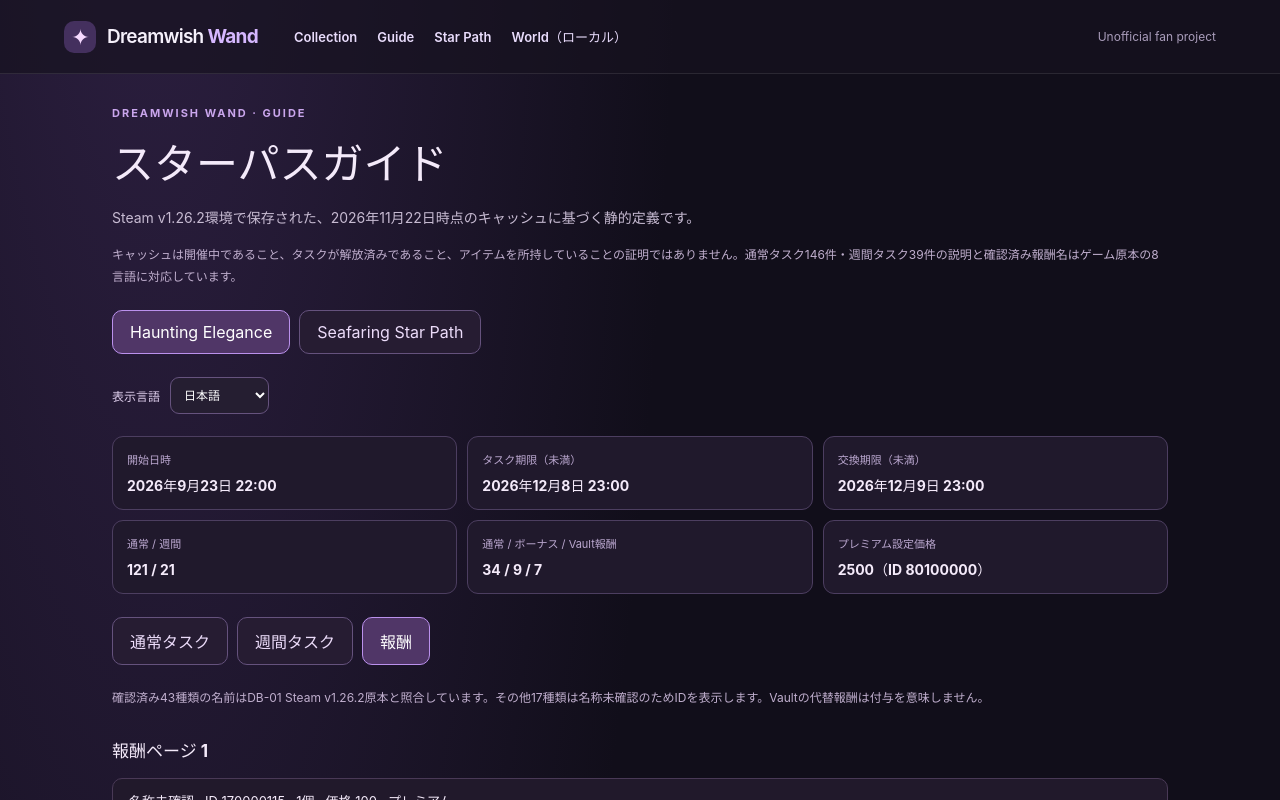
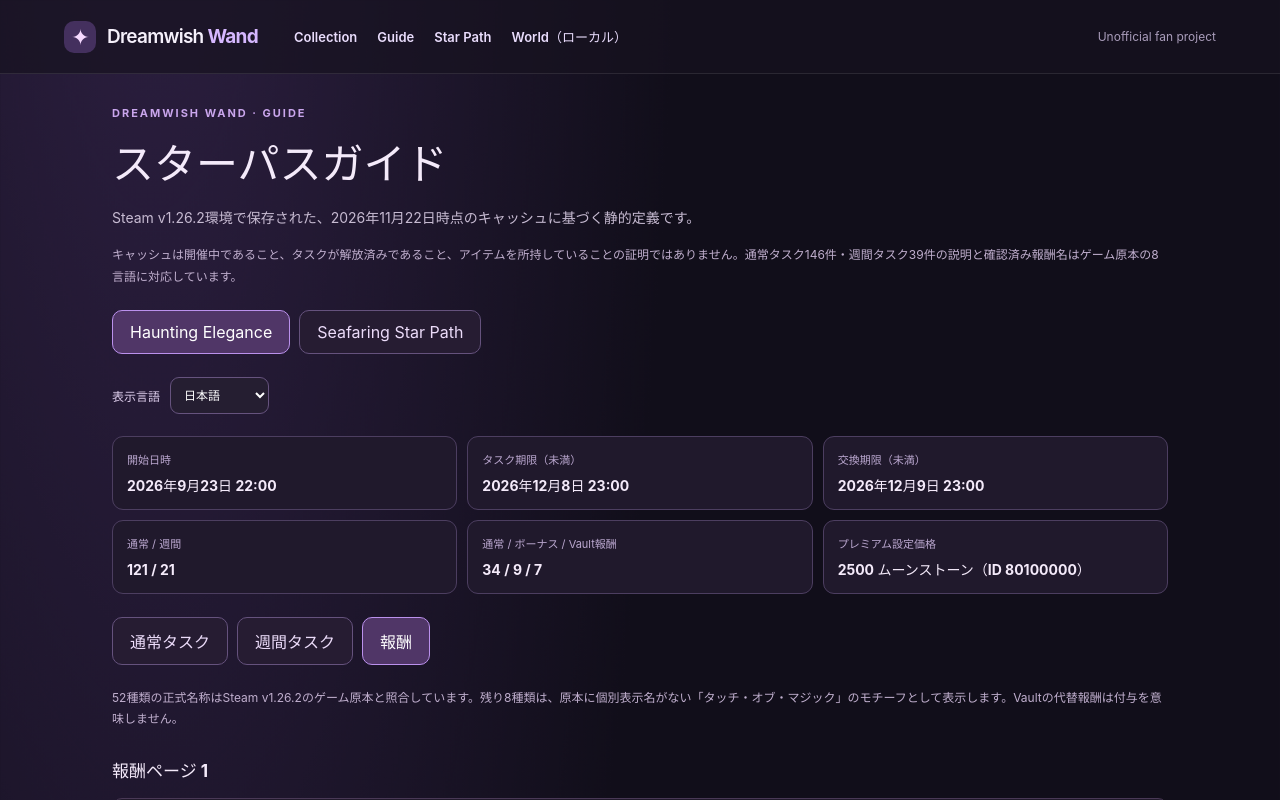
Before and after one commit to DreamwishWand/Wand, a SvelteKit app: page /guide/star-path in a window 1280 px wide. Both pictures are taken after a click on the button "報酬". Shown: the top 800 px of the page. Built offline with nearby package versions, Linux system fonts and the light colour scheme.

Commit message:
ui(db03): show verified 52 reward labels, named Moonstones and 8 unnamed motifs

```diff
--- a/src/routes/guide/star-path/+page.svelte
+++ b/src/routes/guide/star-path/+page.svelte
@@ -4,9 +4,9 @@
   import {loadPublicStarpath} from '$lib/guide/public-starpath.mjs';
   import {loadStarpathWeeklyLocales,starpathWeeklyDescription} from '$lib/guide/public-starpath-locales.mjs';
   import {loadStarpathDailyLocales,starpathDailyDescription} from '$lib/guide/public-starpath-daily.mjs';
-  import {starpathRewardName} from '$lib/guide/starpath-reward-names.mjs';
+  import {starpathRewardDisplayName,loadStarpathRewardExtras} from '$lib/guide/starpath-reward-extras.mjs';
 
-  let catalog:any=null, weeklyLocales:any=null, dailyLocales:any=null, error='', loading=true;
+  let catalog:any=null, weeklyLocales:any=null, dailyLocales:any=null, rewardExtras:any=null, error='', loading=true;
   let locale='ja';
   const languages=[['ja','日本語'],['en','English'],['fr','Français'],['it','Italiano'],['de','Deutsch'],['es-ES','Español'],['pt-BR','Português'],['zh-CN','简体中文']];
   let selectedId='HauntingElegance2026';
@@ -23,16 +23,17 @@
   }
   function changeSeason(id:string){selectedId=id;limit=60;query='';}
   function item(r:any,language:string){
-    const name=starpathRewardName(r.itemId,language);
+    const name=starpathRewardDisplayName(r.itemId,language,rewardExtras);
     return (name||'名称未確認')+' · ID '+r.itemId+' · '+r.amount+'個'+(r.price!==undefined?' · 価格 '+r.price:'')+(r.premium?' · プレミアム':'')+(r.recurrent?' · 繰り返し':'');
   }
   async function load(){
     loading=true;error='';
     try{
       catalog=await loadPublicStarpath(`${base}/guide/public/starpath-cache-2026-11-22.json`);
-      [weeklyLocales,dailyLocales]=await Promise.all([
+      [weeklyLocales,dailyLocales,rewardExtras]=await Promise.all([
         loadStarpathWeeklyLocales(`${base}/guide/public/starpath-weekly-locales-2026-11-22.json`,catalog),
-        loadStarpathDailyLocales(`${base}/guide/public/`,catalog.seasons)
+        loadStarpathDailyLocales(`${base}/guide/public/`,catalog.seasons),
+        loadStarpathRewardExtras(`${base}/guide/public/starpath-reward-extras-2026-11-22.json`,catalog)
       ]);
     }
     catch(e){error=e instanceof Error?e.message:String(e)}
@@ -71,7 +72,7 @@
         <div><span>交換期限（未満）</span><strong>{date(season.endUtcExclusive)}</strong></div>
         <div><span>通常 / 週間</span><strong>{season.counts.dailyTasks} / {season.counts.weeklyTasks}</strong></div>
         <div><span>通常 / ボーナス / Vault報酬</span><strong>{season.counts.normalRewards} / {season.counts.bonusRewards} / {season.counts.vaultRewards}</strong></div>
-        <div><span>プレミアム設定価格</span><strong>{season.premiumPrice.amount}（ID {season.premiumPrice.itemId}）</strong></div>
+        <div><span>プレミアム設定価格</span><strong>{season.premiumPrice.amount} {starpathRewardDisplayName(season.premiumPrice.itemId,locale,rewardExtras)}（ID {season.premiumPrice.itemId}）</strong></div>
       </section>
       <nav class="tabs" aria-label="表示内容">
         <button class:active={tab==='tasks'} on:click={()=>tab='tasks'}>通常タスク</button>
@@ -101,7 +102,7 @@
           </section>
         {/each}
       {:else}
-        <p class="hint">確認済み43種類の名前はDB-01 Steam v1.26.2原本と照合しています。その他17種類は名称未確認のためIDを表示します。Vaultの代替報酬は付与を意味しません。</p>
+        <p class="hint">52種類の正式名称はSteam v1.26.2のゲーム原本と照合しています。残り8種類は、原本に個別表示名がない「タッチ・オブ・マジック」のモチーフとして表示します。Vaultの代替報酬は付与を意味しません。</p>
         {#each season.rewardPages as p}
           <section class="week"><h2>報酬ページ {p.page}</h2>
             {#if p.minPurchasedFromPreviousPage!==undefined}<p class="hint">前ページの購入設定：{p.minPurchasedFromPreviousPage}件</p>{/if}
@@ -116,7 +117,7 @@
         {/each}
         <section class="week"><h2>Vault報酬</h2>
           <ul class="entries">{#each season.vaultRewards as r,i (i)}
-            <li>{item(r,locale)}{r.alternateItemId?' · 代替候補: '+(starpathRewardName(r.alternateItemId,locale)||'名称未確認')+' (ID '+r.alternateItemId+')':''}</li>
+            <li>{item(r,locale)}{r.alternateItemId?' · 代替候補: '+(starpathRewardDisplayName(r.alternateItemId,locale,rewardExtras)||'名称未確認')+' (ID '+r.alternateItemId+')':''}</li>
           {/each}</ul>
         </section>
       {/if}
```
